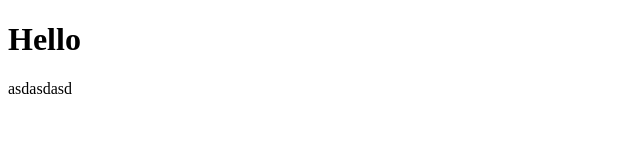
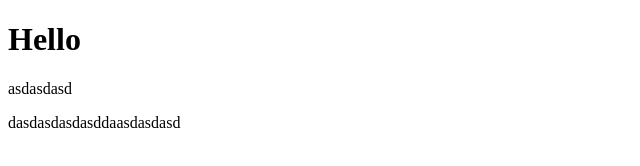
Before and after one commit to Manishdogra/test123, a plain HTML site: page index.html in a window 1280 px wide. Shown: the whole page, without its empty margins (0-640 px from the left). Drawn offline with Linux system fonts and the light colour scheme.

Commit message:
Added new things by manish

```diff
--- a/index.html
+++ b/index.html
@@ -9,5 +9,6 @@
 <body>
     <h1>Hello</h1>
     <p>asdasdasd</p>
+    <p>dasdasdasdasddaasdasdasd</p>
 </body>
 </html>
```
